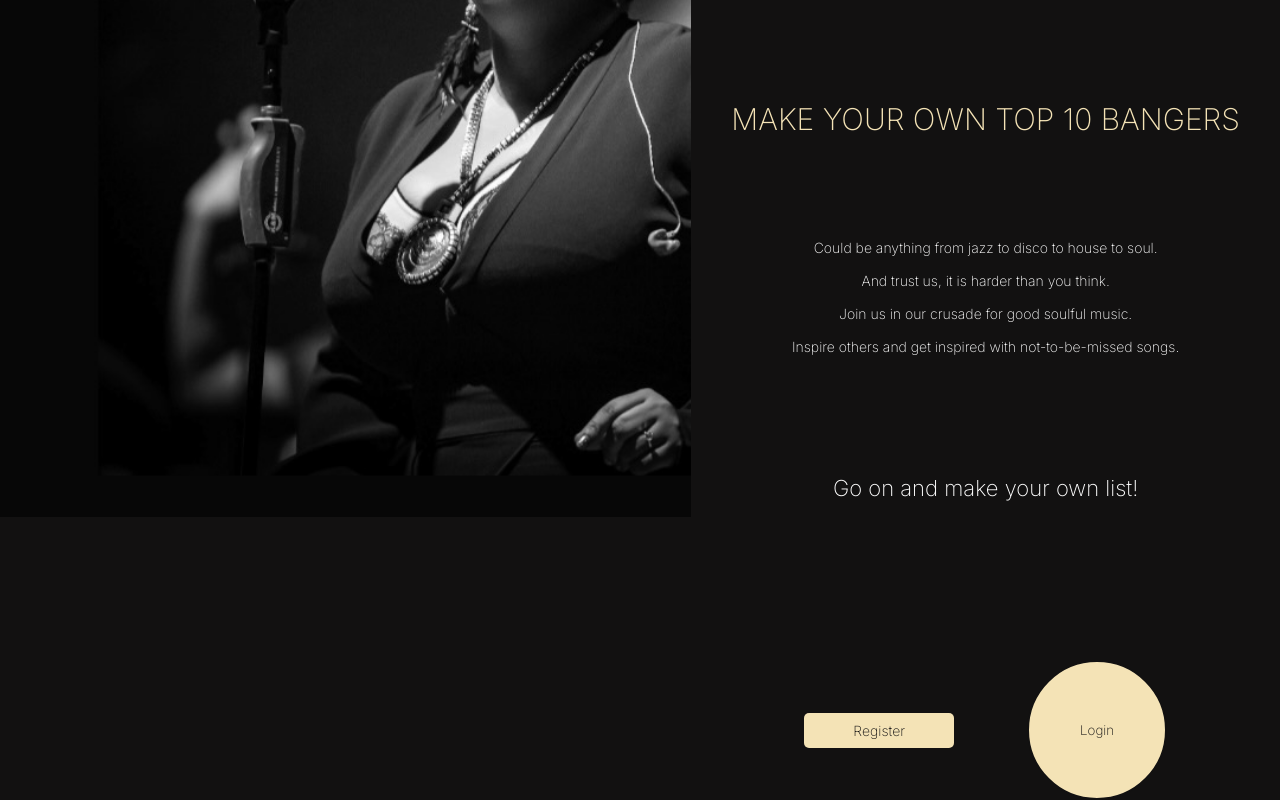
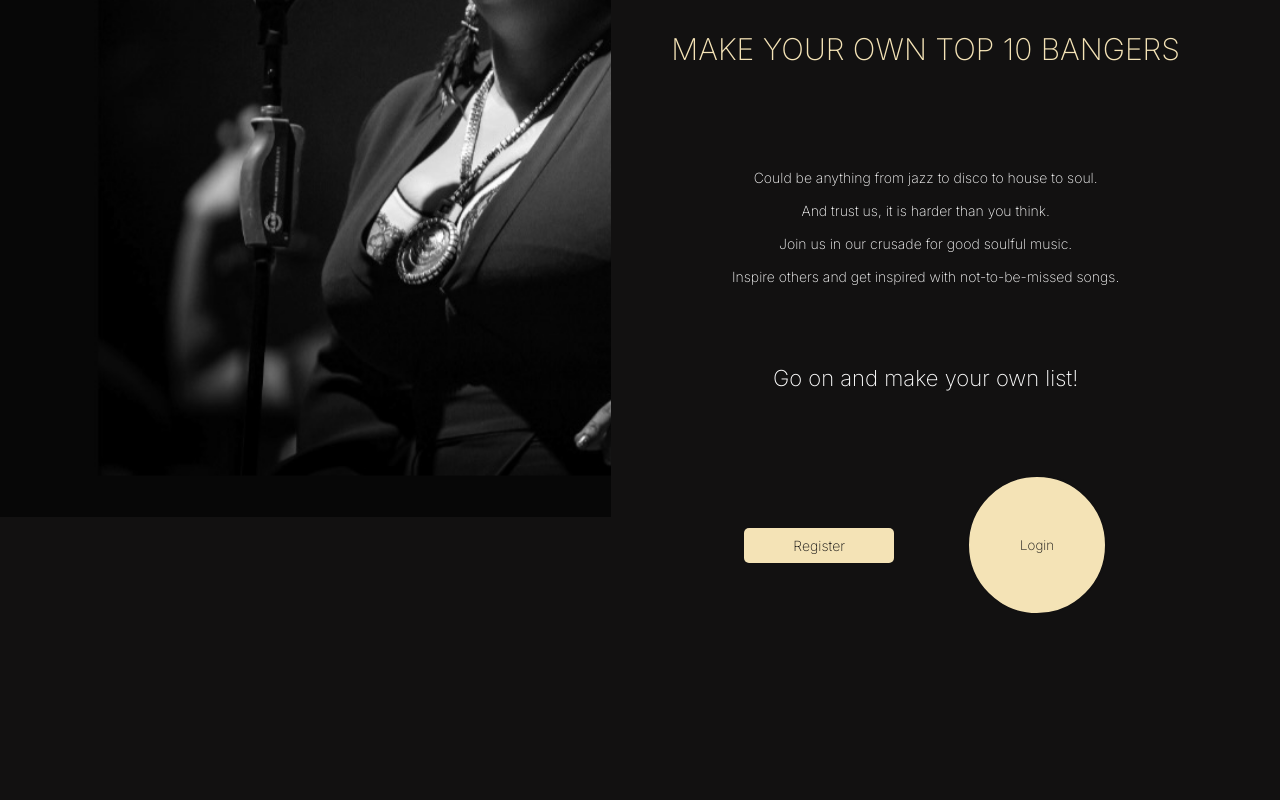
Before and after one commit to saarryp/eindopdrachtFrontend2023, a React (Create React App) app: page /about-us in a window 1280 px wide. Shown: the part 415-1215 px from the top of the page. After the commit the page ends 1030 px from the top, so only its background shows below. Built offline with nearby package versions, Linux system fonts and the light colour scheme; a web font is replaced by a local one.

Commit message:
positie text homepage/aboutus aangepast om knop admin ergens te plaatsen

```diff
--- a/src/pages/aboutUs/AboutUs.css
+++ b/src/pages/aboutUs/AboutUs.css
@@ -17,23 +17,14 @@
     flex-basis: auto;
 }
 
-/*.position-text-and-button {*/
-/*    display: flex;*/
-/*    flex-direction: column;*/
-/*    background-color: black;*/
-/*    padding-right: 1px;*/
-/*    flex: 1;*/
-/*    border: 4px dotted deeppink;*/
-/*}*/
-
 .container-text-about {
     display: flex;
     flex-direction: column;
     text-align: center;
-    margin-right: 40px;
-    padding-left: 40px;
+    padding-left: 60px;
+    padding-right: 100px;
     min-height: 90vh;
-    margin-top: 130px
+    margin-top: 60px
 }
 
 .about-us {
@@ -59,8 +50,8 @@
 }
 
 .about-us .go-on {
-    margin-top: 100px;
-    margin-bottom: 100px;
+    margin-top: 60px;
+    margin-bottom: 60px;
     font-size: 22px;
 }
 
@@ -69,7 +60,7 @@
     flex-direction: row;
     justify-content: space-evenly;
     align-items: center;
-    margin-top: 50px;
+    margin-top: 15px;
     width: 100%;
     height: 100%;
 }
--- a/src/pages/homepage/HomePage.css
+++ b/src/pages/homepage/HomePage.css
@@ -16,17 +16,19 @@
 .position-text-and-rest {
     display: flex;
     flex-direction: column;
-    margin: 100px;
-    padding-top: 50px;
+    /*margin: 100px;*/
+    padding-left: 140px;
+    padding-right: 160px;
+    padding-top: 60px
 }
 
 .about-us .yes {
     font-size: 18px;
-    margin: 80px 0 80px 0;
+    margin: 60px 0 60px 0;
 }
 
 .about-us .inspire {
-    margin: 150px 0 130px 0;
+    margin: 80px 0 80px 0;
     font-size: 30px;
     font-weight: bolder;
 }
```
